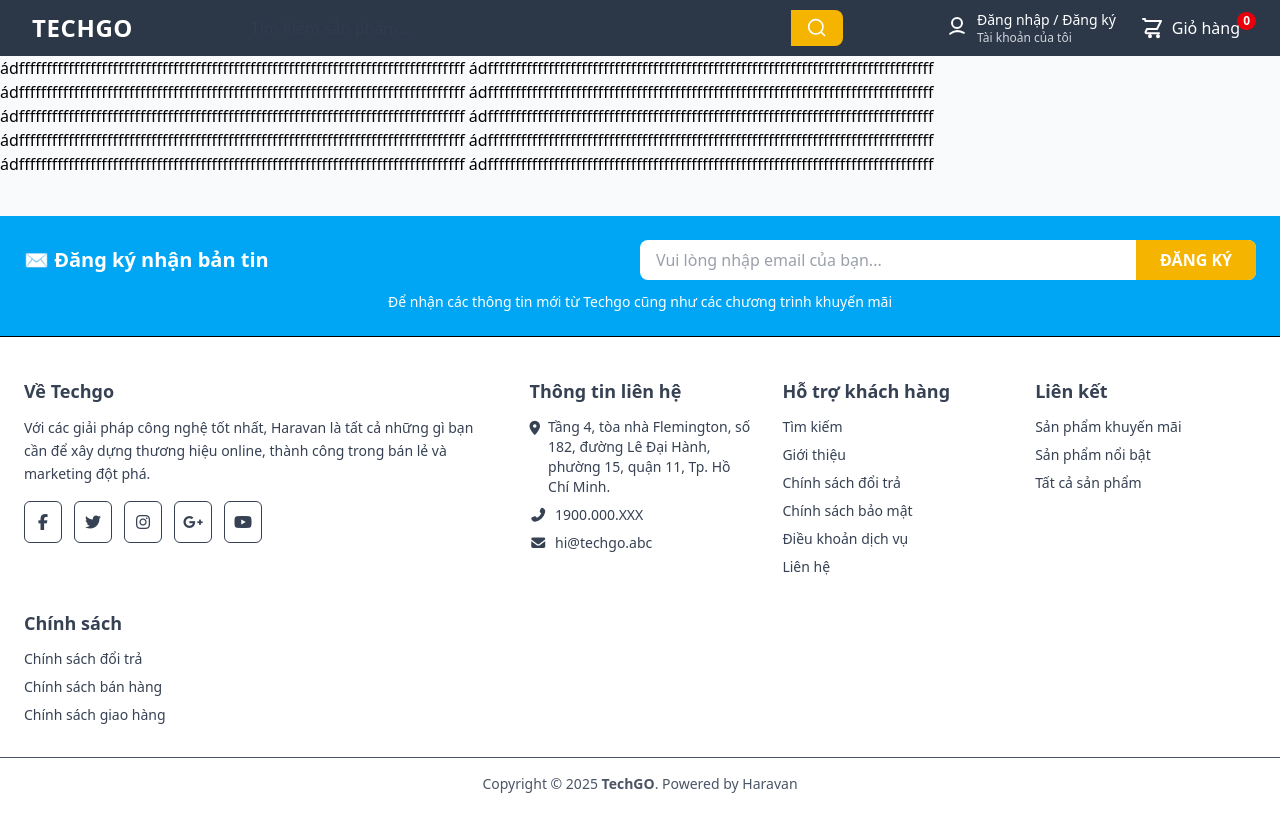
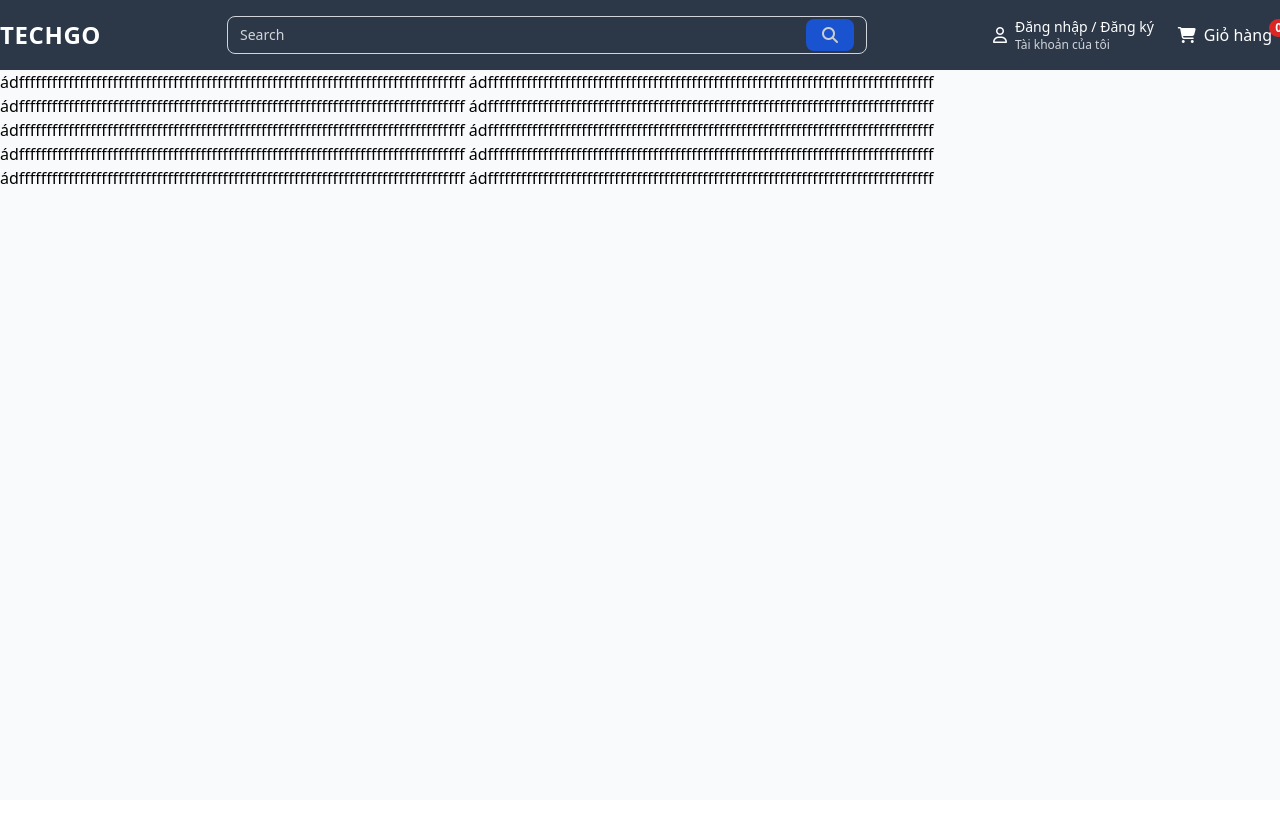
Before and after one commit to LuongCaoChanHuyIT/FE_Source, a Vue app: page / in a window 1280 px wide. After the commit the page ends 800 px from the top, so only its background shows below. Built offline with nearby package versions, Linux system fonts and the light colour scheme.

Commit message:
save code 02

```diff
--- a/package.json
+++ b/package.json
@@ -20,7 +20,6 @@
     "axios": "^1.13.1",
     "pinia": "^3.0.3",
     "pinia-plugin-persistedstate": "^4.7.1",
-    "tailwindcss": "^4.1.16",
     "vee-validate": "^4.15.1",
     "vue": "^3.5.22",
     "vue-router": "^4.6.3",
@@ -33,6 +32,7 @@
     "@typescript-eslint/parser": "^8.46.2",
     "@vitejs/plugin-vue": "^6.0.1",
     "@vue/tsconfig": "^0.8.1",
+    "autoprefixer": "^10.4.21",
     "eslint": "^9.39.0",
     "eslint-config-prettier": "^10.1.8",
     "eslint-plugin-import": "^2.32.0",
@@ -40,7 +40,9 @@
     "eslint-plugin-unused-imports": "^4.3.0",
     "eslint-plugin-vue": "^10.5.1",
     "globals": "^16.5.0",
+    "postcss": "^8.5.6",
     "prettier": "^3.6.2",
+    "tailwindcss": "^4.1.17",
     "typescript": "~5.9.3",
     "unplugin-auto-import": "^20.2.0",
     "unplugin-vue-components": "^30.0.0",
--- a/src/components/Elements/Header.vue
+++ b/src/components/Elements/Header.vue
@@ -1,73 +1,27 @@
 <template>
-  <header class="bg-[#2c3848] text-white">
-    <div class="max-w-7xl mx-auto flex items-center justify-between py-2 md:px-8">
+  <header class="bg-(--color-dark-blue) text-white">
+    <div class="max-w-7xl mx-auto flex items-center justify-between py-4">
       <div class="text-2xl font-bold tracking-wide">TECHGO</div>
       <div class="flex items-center w-1/2">
-        <input
-          type="text"
-          placeholder="Tìm kiếm sản phẩm..."
-          class="grow rounded-l-lg px-4 py-2 text-gray-700 focus:outline-none"
-        />
-        <button
-          class="bg-[#f4b400] hover:bg-[#e0a800] px-4 py-2 rounded-r-lg flex items-center justify-center"
-        >
-          <svg
-            xmlns="http://www.w3.org/2000/svg"
-            class="h-5 w-5 text-white"
-            fill="none"
-            viewBox="0 0 24 24"
-            stroke="currentColor"
-          >
-            <path
-              stroke-linecap="round"
-              stroke-linejoin="round"
-              stroke-width="2"
-              d="M21 21l-4.35-4.35m0 0A7.5 7.5 0 104.5 4.5a7.5 7.5 0 0012.15 12.15z"
-            />
-          </svg>
-        </button>
+        <BaseInput class="w-full" :model-value="search" placeholder="Search">
+          <template #suffix>
+            <BaseButton><i class="fa-solid fa-magnifying-glass"></i></BaseButton>
+          </template>
+        </BaseInput>
       </div>
-
       <div class="flex items-center space-x-6">
-        <div class="flex items-center space-x-2 cursor-pointer hover:opacity-80">
-          <svg
-            xmlns="http://www.w3.org/2000/svg"
-            class="h-6 w-6 text-white"
-            fill="none"
-            viewBox="0 0 24 24"
-            stroke="currentColor"
-          >
-            <path
-              stroke-linecap="round"
-              stroke-linejoin="round"
-              stroke-width="2"
-              d="M5.121 17.804A13.937 13.937 0 0112 15c2.5 0 4.847.655 6.879 1.804M12 12a5 5 0 100-10 5 5 0 000 10z"
-            />
-          </svg>
+        <div class="flex items-center space-x-2 cursor-pointer hover:opacity-75">
+          <i class="fa-regular fa-user"></i>
           <div class="text-sm">
             <p>Đăng nhập / Đăng ký</p>
-            <p class="text-xs text-gray-300">Tài khoản của tôi</p>
+            <p class="text-xs text-(--color-very-light-muted-blue)">Tài khoản của tôi</p>
           </div>
         </div>
-
-        <div class="relative flex items-center space-x-2 cursor-pointer hover:opacity-80">
-          <svg
-            xmlns="http://www.w3.org/2000/svg"
-            class="h-6 w-6 text-white"
-            fill="none"
-            viewBox="0 0 24 24"
-            stroke="currentColor"
-          >
-            <path
-              stroke-linecap="round"
-              stroke-linejoin="round"
-              stroke-width="2"
-              d="M3 3h2l.4 2M7 13h10l4-8H5.4M7 13l-1.35 2.7a1 1 0 00.9 1.45H19m-9 4a1 1 0 100-2 1 1 0 000 2zm8 0a1 1 0 100-2 1 1 0 000 2z"
-            />
-          </svg>
+        <div class="relative flex items-center space-x-2 cursor-pointer hover:opacity-75">
+          <i class="fa-solid fa-cart-shopping"></i>
           <span>Giỏ hàng</span>
           <span
-            class="absolute -top-1 -right-2 bg-red-600 text-xs text-white font-bold rounded-full px-[6px] py-[1px]"
+            class="absolute -top-1 -right-2 bg-(--color-red) text-xs text-white font-bold rounded-full px-1.5 py-px"
           >
             0
           </span>
@@ -77,8 +31,8 @@
   </header>
 </template>
 
-<script>
-export default {
-  name: 'Header',
-}
+<script setup lang="ts">
+import BaseInput from '@/components/UI/Inputs/BaseInput.vue'
+import BaseButton from '@/components/UI/Buttons/BaseButton.vue'
+const search = ref<string>('')
 </script>
--- a/src/components/UI/Inputs/BaseInput.vue
+++ b/src/components/UI/Inputs/BaseInput.vue
@@ -1,18 +1,20 @@
 <template>
   <div class="flex flex-col space-y-1">
-    <label v-if="label" :for="id" class="text-sm font-medium text-gray-700">
+    <label v-if="label" :for="id" class="text-sm font-medium">
       {{ label }}
-      <span v-if="required" class="text-red-500">*</span>
+      <span v-if="required" class="text-(--color-red)">*</span>
     </label>
 
     <div
       class="relative flex items-center"
       :class="[
-        error ? 'border-red-500' : 'border-gray-300 focus-within:border-blue-500',
+        error
+          ? 'border-(--color-red)'
+          : 'border-(--color-very-light-muted-blue) focus-within:border-(--color-vibrant-orange)',
         'border rounded-lg transition duration-150',
       ]"
     >
-      <span v-if="$slots.prefix" class="pl-3 text-gray-500">
+      <span v-if="$slots.prefix" class="pl-3 opacity-75">
         <slot name="prefix" />
       </span>
 
@@ -20,17 +22,17 @@
         :is="isTextarea ? 'textarea' : 'input'"
         :value="modelValue"
         v-bind="inputAttrs"
-        class="w-full px-3 py-2 text-sm text-gray-900 placeholder-gray-400 bg-transparent focus:outline-none"
+        class="w-full px-3 py-2 text-sm text-gray-900 placeholder-(--color-very-light-muted-blue) bg-transparent focus:outline-none"
         :rows="isTextarea ? rows : undefined"
         @input="onInput"
       />
 
-      <span v-if="$slots.suffix" class="pr-3 text-gray-500">
+      <span v-if="$slots.suffix" class="pr-3 opacity-75">
         <slot name="suffix" />
       </span>
     </div>
 
-    <p v-if="error" class="text-sm text-red-500">
+    <p v-if="error" class="text-sm text-(--color-red)">
       {{ error }}
     </p>
   </div>
--- a/src/layouts/DefaultLayout.vue
+++ b/src/layouts/DefaultLayout.vue
@@ -5,12 +5,12 @@ import Footer from '@/components/Elements/Footer.vue'
 
 <template>
   <div class="min-h-screen flex flex-col bg-gray-50">
-    <Header />
+    <Header></Header>
     <main class="grow w-full">
       <div class="max-w-7xl mx-auto">
         <router-view />
       </div>
     </main>
-    <Footer />
+    <!-- <Footer></Footer> -->
   </div>
 </template>
--- a/src/style.css
+++ b/src/style.css
@@ -1,8 +1,13 @@
 @import 'tailwindcss';
-@import '@fortawesome/fontawesome-free/css/all.css';
+/* @import '@fortawesome/fontawesome-free/css/all.css'; */
+@import 'tailwindcss';
 
 :root {
   font-family: system-ui, Avenir, Helvetica, Arial, sans-serif;
+  --color-dark-blue: #2c3848;
+  --color-vibrant-orange: #f4b400;
+  --color-very-light-muted-blue: #d1d5db;
+  --color-red: #dc2626;
 }
 body {
   margin: 0;
```
Also changed, not shown: src/stores/index.ts (renamed from src/stores/counter.ts), 1 other file (tests, documents, lock files or other folders).
